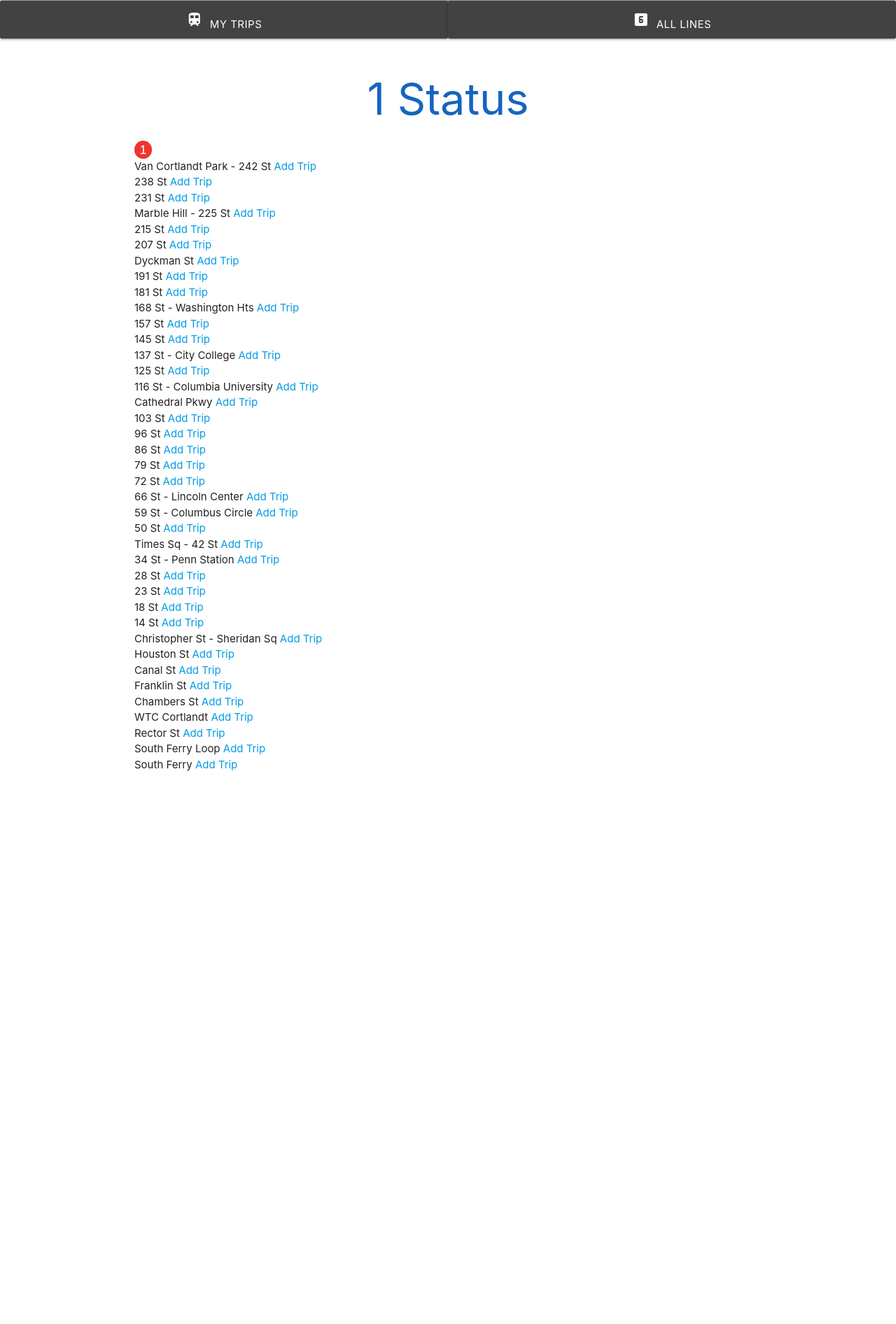
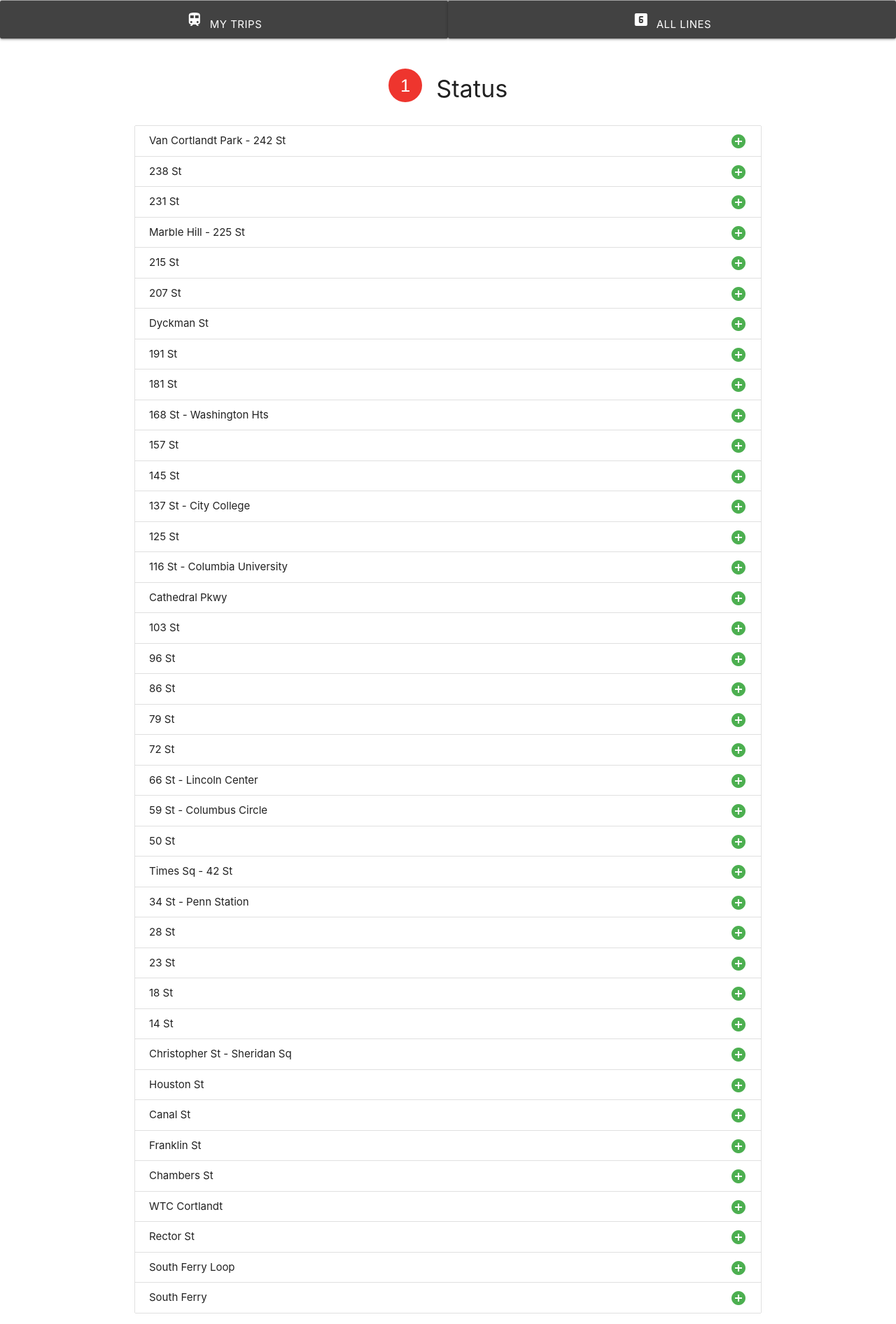
Before and after one commit to mikefeldberg/getting-there, a Django app: page /lines/1/ in a window 1280 px wide. Shown: the part 64-1956 px from the top of the page at 70% size. Before the commit the page ends 1166 px from the top, so only its background shows below. Run offline with Django 3.2, Linux system fonts and the light colour scheme; data comes from the database, SQL or seed files in the repository; data that the repository does not hold is empty.

Commit message:
alert filter wip; add line detail styling

```diff
--- a/main/static/css/style.css
+++ b/main/static/css/style.css
@@ -161,6 +161,8 @@ h1 {
     align-items: center;
 } */
 
+
+
 .flex-center {
     display: flex;
     flex-direction: column;
@@ -203,6 +205,10 @@ h1 {
 
 .mr15 {
     margin-right: 15px;
+}
+
+.mr20 {
+    margin-right: 20px;
 }
 
 .mb10 {
@@ -255,3 +261,18 @@ label {
 .hidden-val {
     color: white
 }
+
+.flx-row {
+    display: flex;
+    align-items: center;
+}
+
+.flx-ctr-xy {
+    display: flex;
+    align-items: center;
+    justify-content: center;
+}
+
+.ctr-pg {
+
+}
--- a/main/templates/lines/detail.html
+++ b/main/templates/lines/detail.html
@@ -4,18 +4,38 @@
 
 <title>Getting There - {{ line.name }} Status</title>
 
-<h1>{{ line.name }} Status</h1>
-
-
-
-<a style="text-decoration:none; color:inherit" href="/lines/{{ line.id }}">
-    <div class="line-emblem line-emblem-md{% if line.express %}-diamond diamond{% endif %}" style="background-color:{{ line.color }};color:{{ line.text_color }}">
+<div class="mb20 flx-row flx-ctr-xy">
+    <div class="flx-ctr-xy line-emblem line-emblem-lg{% if line.express %}-diamond diamond{% endif %}" style="background-color:{{ line.color }};color:{{ line.text_color }}">
         <div class="{% if line.express %} undiamond {% endif %}">{{ line.name }}</div>
     </div>
-</a>
+    <div class="mr20"></div>
+    <h4>Status</h4>
+</div>
 
+<ul class="collection">
 {% for station in stations %}
-    <div>
+    <li class="collection-item">
+        <div>
+            {{ station.name }}
+            {% if station.id in trip_station_ids %}
+                <a class="secondary-content" href="/trips/new/{{ line.id }}/{{ station.id }}">
+                    <i class="material-icons light-blue-text text-darken-4">edit</i>
+                </a>
+            {% else %}
+                <a class="secondary-content" href="/trips/edit">
+                    <i class="material-icons green-text">add_circle</i>
+                </a>
+            {% endif %}
+            <a class=secondary-content"></a>
+            {% if station.id in alert_station_ids %}
+                <a class="secondary-content" href="/alerts/{{ station.id }}/{{ line.id }}" class="secondary-content">
+                    <i class="material-icons yellow-text text-darken-3">warning</i>
+                </a>
+            {% endif %}
+        </div>
+    </li>
+
+    <!-- <div>
         <span>
             {{ station.name }}
         </span>
@@ -35,8 +55,7 @@
                 </a>
             {% endif %}
         </span>
-    </div>
-
+    </div> -->
 {% endfor %}
-
+</ul>
 {% endblock %}
--- a/main/views.py
+++ b/main/views.py
@@ -17,7 +17,6 @@ import uuid
 import boto3
 
 from .models import Line, Station, Trip, Alert, Comment, Vote, Arrival
-
 
 def home(request):
     trips = Trip.objects.filter(
@@ -242,17 +241,51 @@ def trips_edit(request):
 def alerts_index(request, station_id, line_id):
     if request.method == 'POST':
         data = request.POST.copy()
+        # print(request.POST)
+        # print(request.POST['line_ids'])
         del data['csrfmiddlewaretoken']
-        print(data)
+        # print(data)
 
-        new_lines = data['line_ids']
-        print('nl',new_lines)
-        filter_lines = []
-        stations_away = 0
-        age_of_alert = 15
+        lines_new = ''
 
-        for item in data.values():
+        ## Can't iterate through line_ids as contained in POST data. Prints all but yields only one.
+
+        for item in data['line_ids']:
             print(item)
+            # trip = Trip.objects.filter(id=item).first()
+            # trip.deleted_at = datetime.now()
+            # trip.save()
+
+
+
+        # for key, value in request.POST.items():
+        #     print ("%s %s" % (key, value))
+
+        # print(type(data))
+        # print(type(data['line_ids']))
+        # here = []
+        # for item in data['line_ids']:
+        #     here.append(item)
+        # print(here)
+        # # print('nl',new_lines)
+        # filter_lines = []
+        # stations_away = 0
+        # age_of_alert = 15
+        # # print(new_lines)
+
+        # print(data.items()[0])
+        # print(data.items()[1])
+        # print(data.items()[2])
+
+        # for item in data.items():
+        #     print(item)
+
+        # for keys,values in data.items():
+        #     print(keys)
+        #     print(values)
+
+        # for item in data.values():
+        #     print(item)
 
         # for item in data['line_ids']:
             # print(item)
```
